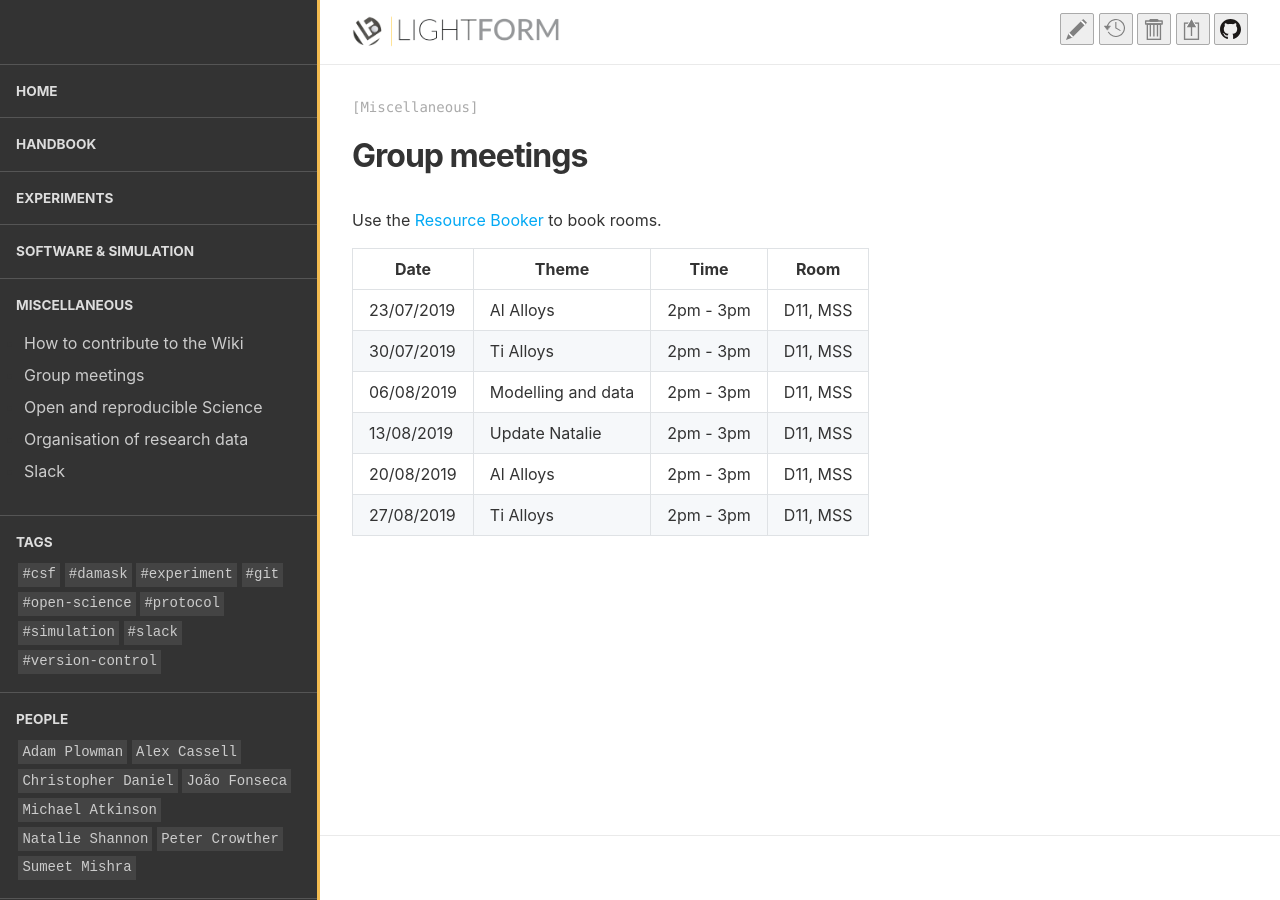
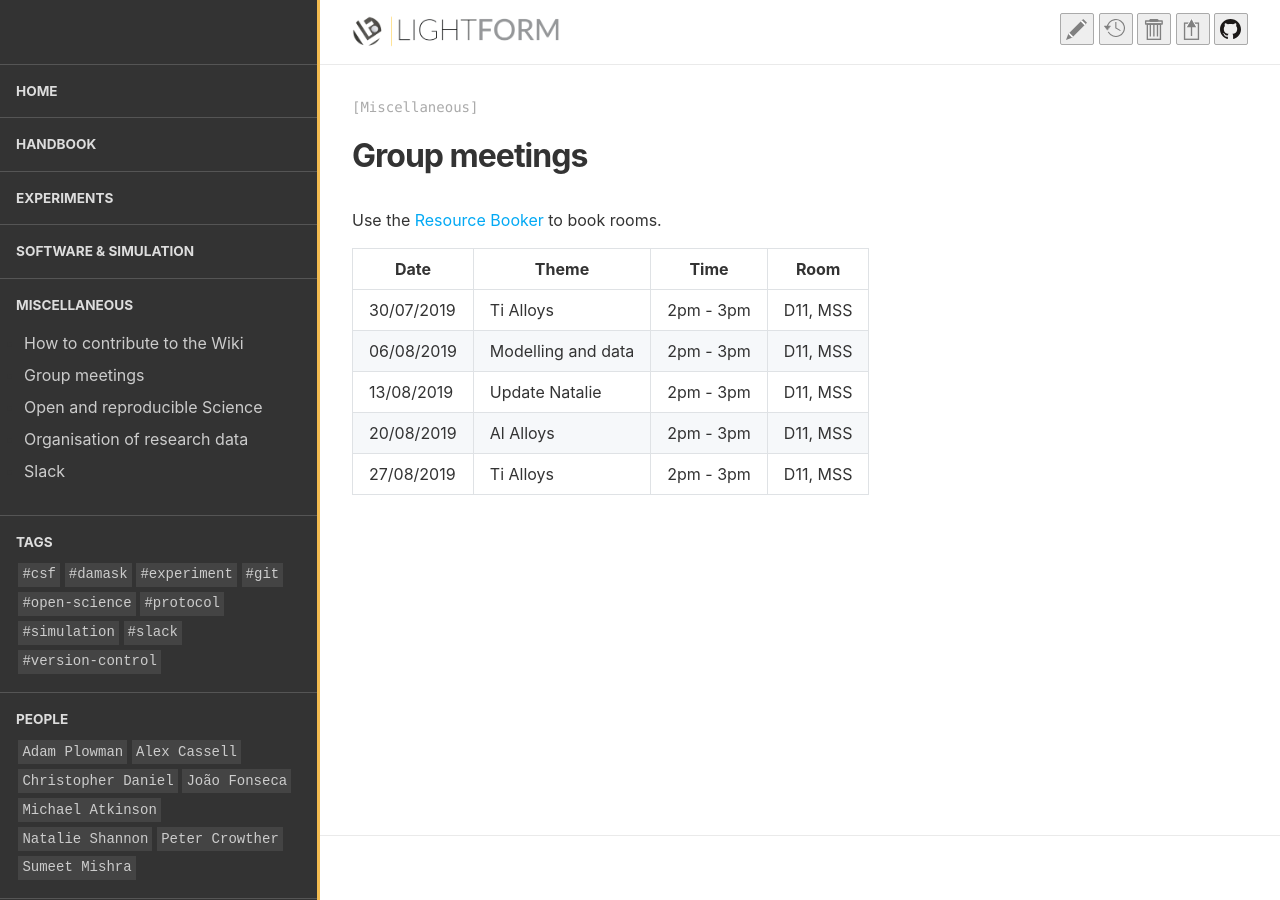
Before and after one commit to LightForm-group/wiki, a Jekyll site: the page built from collections/_miscellaneous/meeting_dates.md, in a window 1280 px wide. Built offline with Jekyll 4.4.1, drawn with Linux system fonts in a browser that asks for light colours.

Commit message:
Update meeting_dates.md

```diff
--- a/collections/_miscellaneous/meeting_dates.md
+++ b/collections/_miscellaneous/meeting_dates.md
@@ -6,7 +6,6 @@ Use the [Resource Booker](https://resourcebooker.manchester.ac.uk/) to book room
 
 |    Date    |       Theme        |   Time    |   Room   |
 | ---------- | ------------------ | --------- | -------- |
-| 23/07/2019 | Al Alloys          | 2pm - 3pm | D11, MSS |
 | 30/07/2019 | Ti Alloys          | 2pm - 3pm | D11, MSS |
 | 06/08/2019 | Modelling and data | 2pm - 3pm | D11, MSS |
 | 13/08/2019 | Update Natalie     | 2pm - 3pm | D11, MSS |
```
